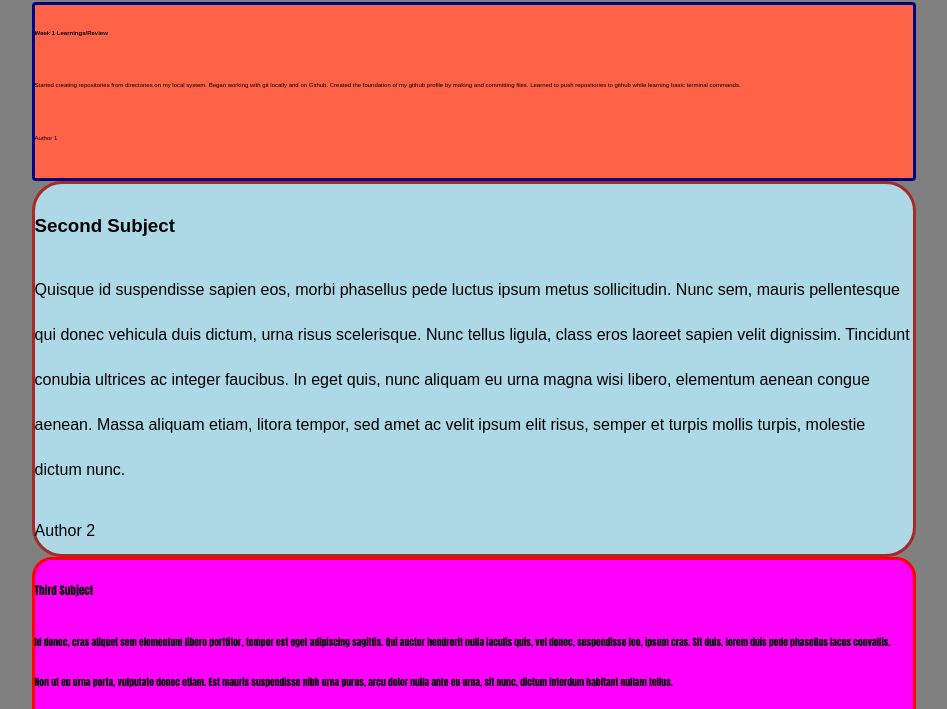
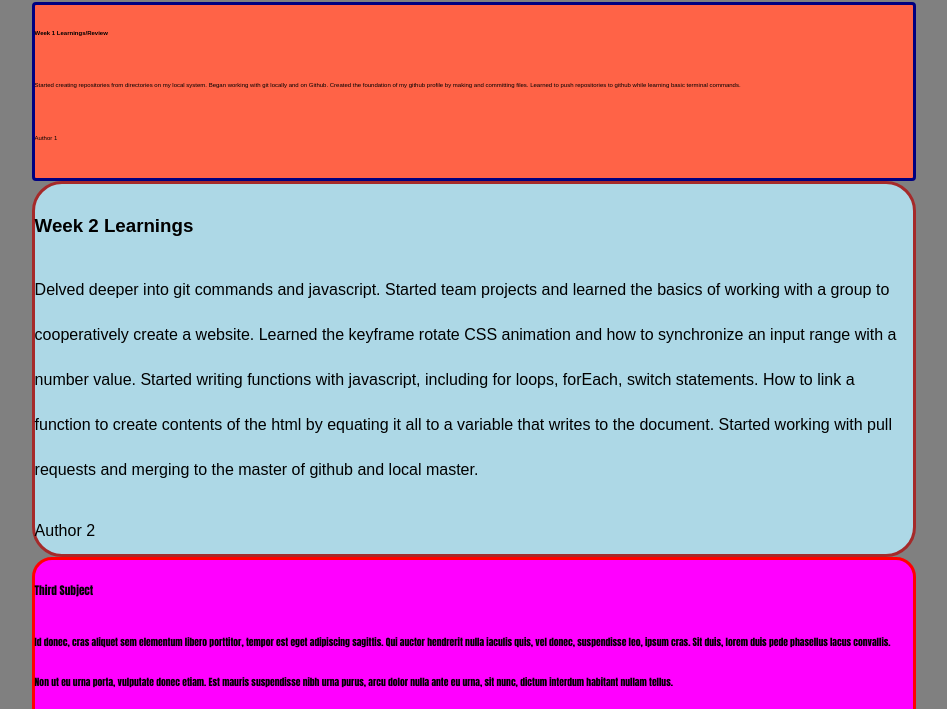
Before and after one commit to RillistikPete/BLOG, a plain HTML site: page index.html in a window 1280 px wide. Shown: the part 78-787 px from the top of the page, without its empty margins (166-1113 px from the left). Drawn offline with Linux system fonts and the light colour scheme.

Commit message:
week 2 commit

```diff
--- a/index.html
+++ b/index.html
@@ -16,8 +16,8 @@
 			</section>
 
 			<section class="art2">
-			<h3>Second Subject</h3>
-				<p>Quisque id suspendisse sapien eos, morbi phasellus pede luctus ipsum metus sollicitudin. Nunc sem, mauris pellentesque qui donec vehicula duis dictum, urna risus scelerisque. Nunc tellus ligula, class eros laoreet sapien velit dignissim. Tincidunt conubia ultrices ac integer faucibus. In eget quis, nunc aliquam eu urna magna wisi libero, elementum aenean congue aenean. Massa aliquam etiam, litora tempor, sed amet ac velit ipsum elit risus, semper et turpis mollis turpis, molestie dictum nunc. </p>
+			<h3>Week 2 Learnings</h3>
+				<p>Delved deeper into git commands and javascript.  Started team projects and learned the basics of working with a group to cooperatively create a website.  Learned the keyframe rotate CSS animation and how to synchronize an input range with a number value. Started writing functions with javascript, including for loops, forEach, switch statements. How to link a function to create contents of the html by equating it all to a variable that writes to the document. Started working with pull requests and merging to the master of github and local master.</p>
 				<footer class="artfooter">Author 2</footer>
 			</section>
 
```
